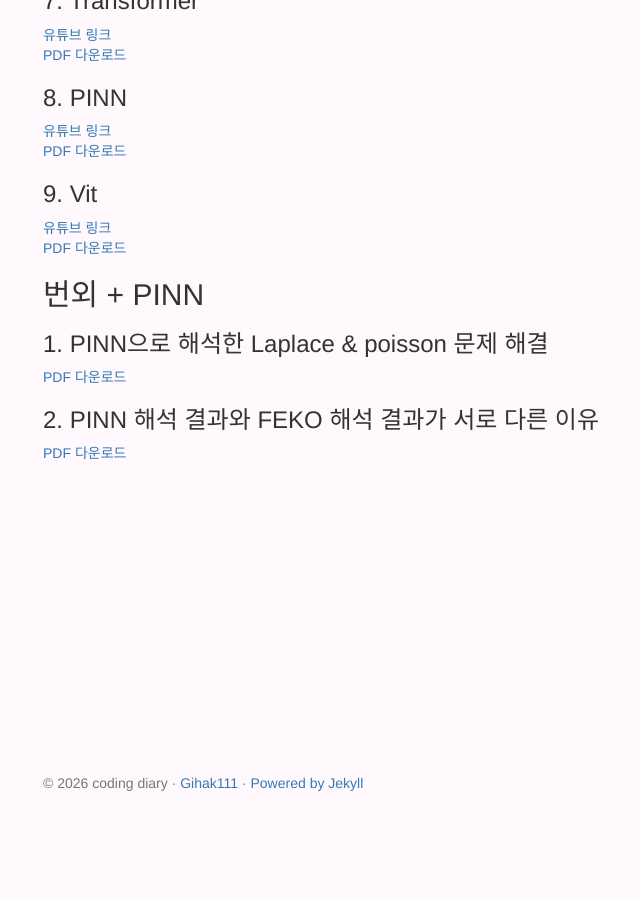
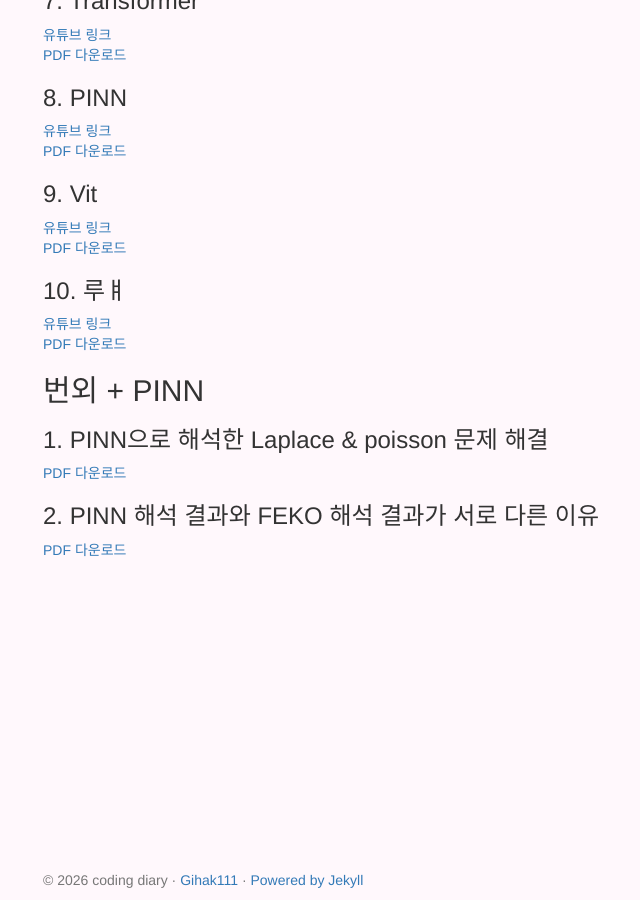
Before and after one commit to Gihak111/Gihak111.github.io, a Jekyll site: the page built from _posts/2025-09-26-AI_class_best_upload.md, in a window 1280 px wide and 900 px high, scrolled down 868 px. Shown: the whole window, without its empty margins (27-667 px from the left). Built offline with Jekyll 4.4.1, drawn with Linux system fonts in a browser that asks for light colours; before the commit the page ends 1671 px from its top, so only the background shows below that.

Commit message:
update
update

```diff
--- a/_posts/2025-09-26-AI_class_best_upload.md
+++ b/_posts/2025-09-26-AI_class_best_upload.md
@@ -61,6 +61,11 @@ AI 강의를 진행하게 되어, 여기에 링크와 자료를 정리해 두었
 [PDF 다운로드]( {{ "/file/9._Vit.pdf" | relative_url }} )
 
 
+### 10. 루ㅒ
+[유튜브 링크](https://youtu.be/kaRO32LkMQQ)
+[PDF 다운로드]( {{ "/file/10._FNO.pdf" | relative_url }} )
+
+
 ## 번외 + PINN
 ### 1. PINN으로 해석한 Laplace & poisson 문제 해결
 [PDF 다운로드]( {{ "/file/PINN_plus/Laplace_poisson_PINN.pdf" | relative_url }} )
```
Also changed, not shown: 1 other file.
